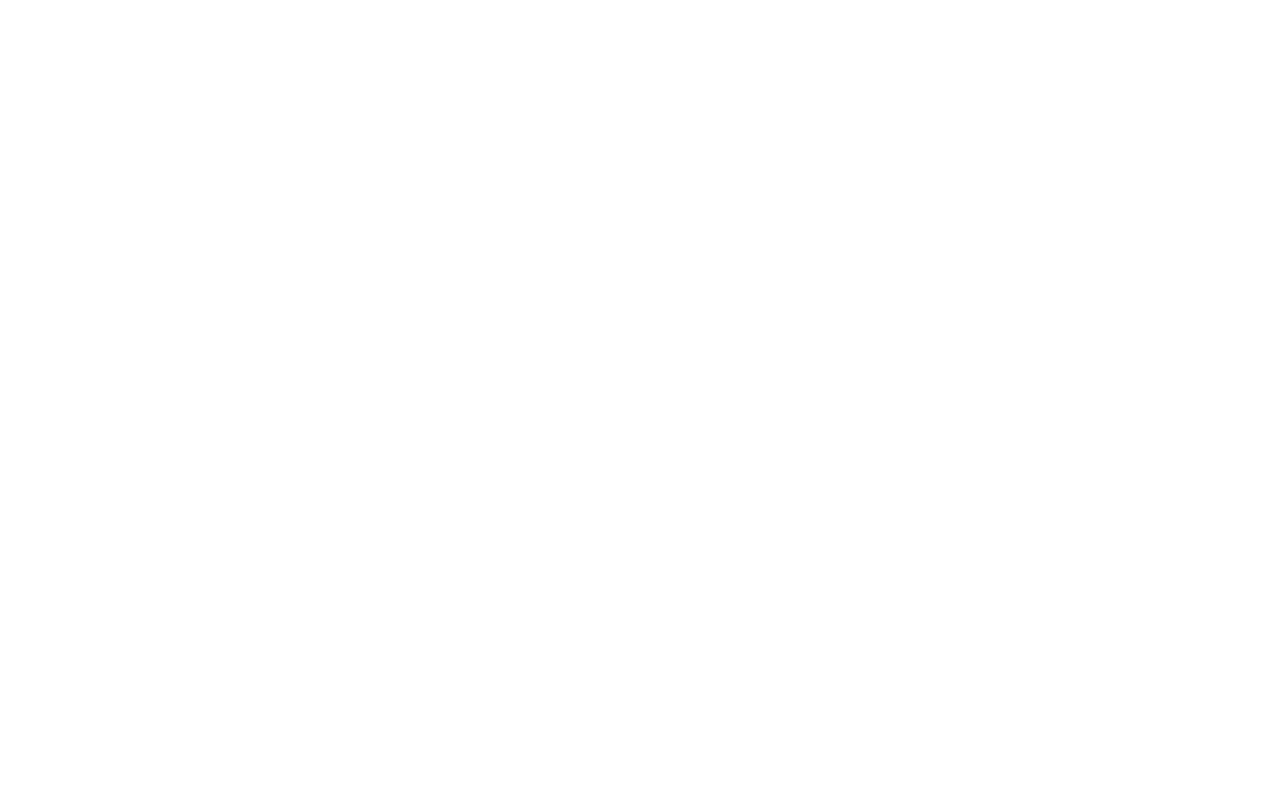
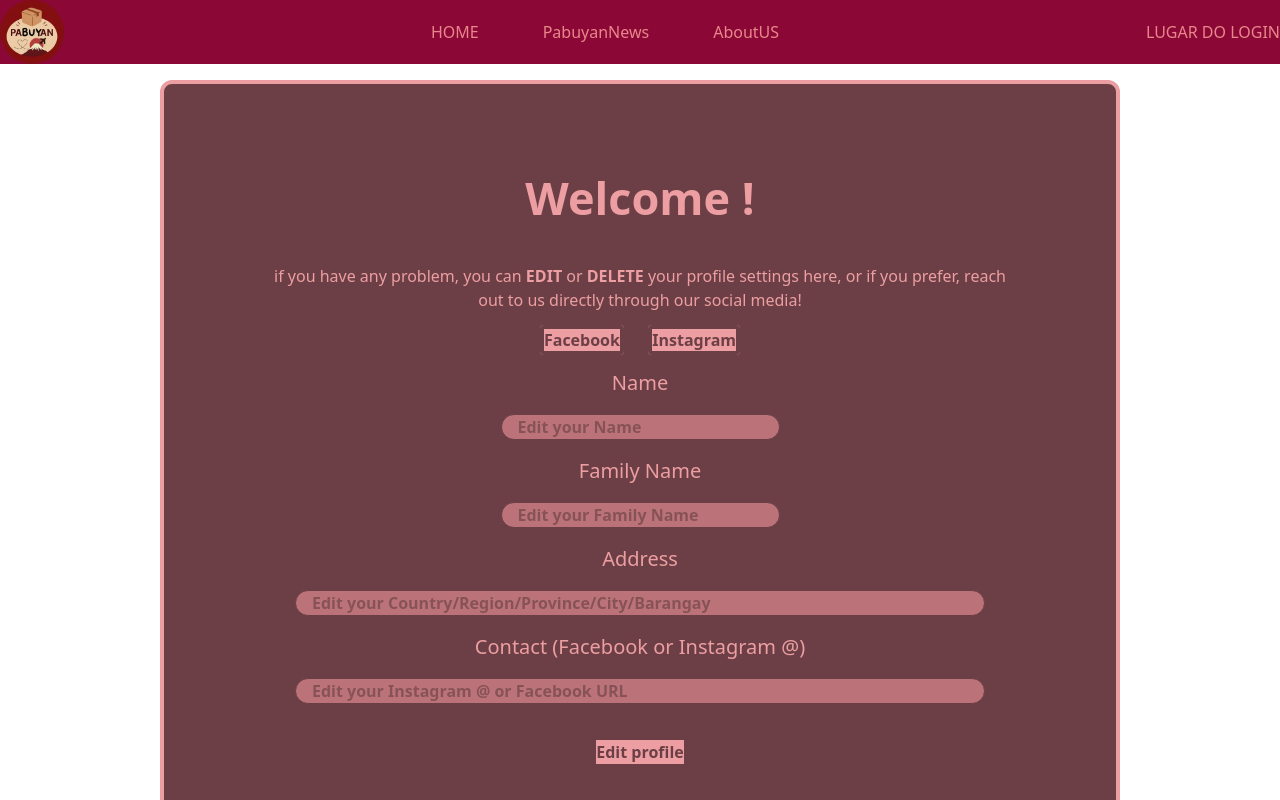
Before and after one commit to wattakeshi/Japan-paBUYan, a React (Vite) app: page /Profile in a window 1280 px wide. Before the commit this address had no page. Shown: the top 800 px of the page. Built offline with nearby package versions, Linux system fonts and the light colour scheme; no server answers; sample sign-in values are in the browser's storage.

Commit message:
add: ProfileEdit/ ProfileDelete

```diff
--- a/src/App.jsx
+++ b/src/App.jsx
@@ -6,6 +6,7 @@
 import AboutUS from './Pages/AboutUS.jsx'
 import SignUP from './Pages/SignUP.jsx'
 import PrivateRoute from './Components/PrivateRoute.jsx'
+import Profile from "./Pages/Profile.jsx"
 
 function App() {
 
@@ -21,6 +22,8 @@
         <PabuyanNews/></PrivateRoute>} />
       <Route path="/AboutUS" element={<PrivateRoute>
         <AboutUS/></PrivateRoute>}/>
+      <Route path="/Profile" element={<PrivateRoute>
+        <Profile/></PrivateRoute>} />
     </Routes>
     </BrowserRouter>
   )
--- a/src/Components/ClientForm.jsx
+++ b/src/Components/ClientForm.jsx
@@ -34,7 +34,7 @@
         const resJSON = await res.json();
 
         if(res.ok){
-         localStorage.setItem("pabuyan_user_id", resJSON.data.id);
+         localStorage.setItem("pabuyan_user_id", resJSON.data.documentId);
          localStorage.setItem("pabuyan_user_name", name);
          navigate("/");
         }else{
--- a/src/Pages/Profile.jsx
+++ b/src/Pages/Profile.jsx
@@ -0,0 +1,151 @@
+import React, { useState, useEffect } from 'react'
+import NavBar from '../Components/Layout/NavBar'
+import Footer from '../Components/Layout/Footer'
+import { useNavigate } from 'react-router'
+
+const Profile = () => {
+    const [costumerData, setCostumerData] = useState({
+    name: "",
+    familyName: "",
+    address: "",
+    contact: "",});
+    const navigate = useNavigate();
+
+        const [loading, setLoading] = useState(true)
+        const [isUpdating, setIsUpdating] = useState(false);
+
+        useEffect(() => {
+            const ID = localStorage.getItem("pabuyan_user_id")
+            const costumerURL = `https://pabuyanbackend.onrender.com/api/costumers/${ID}`
+
+            const fetchCostumers = async () => {
+                 try{
+                const res = await fetch(costumerURL)
+                const result = await res.json()
+               if ( result.data) {
+                        setCostumerData(result.data);}
+            }finally{
+              setLoading(false)
+            }
+
+
+            }
+
+          fetchCostumers();
+        },[])
+
+        if(loading){
+          return <p>Loading...</p>
+        }
+
+
+        const handeEditProfile = async (e) =>{
+            e.preventDefault()
+            setIsUpdating(true);
+            const editedData = {
+            name: costumerData.name,
+            familyName: costumerData.familyName,
+            address: costumerData.address,
+            contact: costumerData.contact,
+            }
+            const ID = localStorage.getItem("pabuyan_user_id")
+            const costumerURL = `https://pabuyanbackend.onrender.com/api/costumers/${ID}`
+
+            try{
+                const res = await fetch(costumerURL,{
+                    method: "PUT",
+                    headers: {"Content-Type":"application/json"},
+                    body: JSON.stringify({data: editedData})
+                });
+                if(res.ok){
+                    alert("Profile Updated")
+                }} catch (error) {
+      console.error("Error:", error);
+    } finally {
+      setIsUpdating(false);
+            }     }
+
+
+            const handleDeleteAccount = async () => {
+    const confirmDelete = window.confirm("Are you sure you want to delete your account? This action cannot be undone.");
+
+    if (confirmDelete) {
+        const ID = localStorage.getItem("pabuyan_user_id");
+        const costumerURL = `https://pabuyanbackend.onrender.com/api/costumers/${ID}`;
+
+        try {
+            const res = await fetch(costumerURL, {
+                method: "DELETE",
+            });
+
+            if (res.ok) {
+                alert("Account deleted successfully.");
+                localStorage.clear(); // Limpa os dados para não sobrar rastro
+                navigate('/'); // Manda para a Home
+            }
+        } catch (error) {
+            console.error("Error deleting account:", error);
+        }
+    }
+};
+
+  return (
+    <div>
+      <NavBar />
+          <div className='min-h-screen w-full bg-[url("/sakurabg.png")] bg-[length:400px]'>
+{/* Editar seu profile */}
+  <div className='border-4 rounded-xl m-4 border-cor5 px-4 mx-4 md:w-3/4 md:mx-auto py-12 bg-cor2 opacity-80'>
+       <h1 className='py-8 w-3/4 mx-auto font-bold text-cor5 text-center text-[45px]'> Welcome {costumerData.name}!</h1>
+
+      <p className='pb-4 w-4/5 mx-auto text-cor5 text-center text-[16px]'> if you have any problem, you can <strong>EDIT</strong> or <strong>DELETE</strong> your profile settings here, or if you prefer,
+            reach out to us directly through our social media!</p>
+
+           <form onSubmit={handeEditProfile}>
+             <div className='mx-auto text-center'>
+                <a href="https://www.facebook.com/japanpabuyan" target="_blank"
+               className='text-cor2 font-bold hover:text-cor4 transition-colors '>
+               <span className='text-center rounded-sm border-4 bg-cor5'>Facebook</span>
+            </a>
+               <span className='text-cor2'>   / /   </span>
+                <a href="https://www.instagram.com/japanpabuyan" target="_blank"
+               className='text-cor2 font-bold hover:text-cor4 transition-colors '>
+               <span className='text-center rounded-sm border-4 bg-cor5'>Instagram</span>
+            </a>
+              </div>
+
+              <p className='pt-4 pb-4 w-4/5 mx-auto text-cor5 text-center text-[20px]'>Name</p>
+               <input type="text" placeholder='Edit your Name'  value={costumerData.name} onChange={((e)=> setCostumerData({...costumerData, name:e.target.value}))}
+                 className='px-4 font-bold text-cor1 bg-cor4 border rounded-full mx-auto block border-cor2 justify-center'/>
+
+                <p className='py-4 w-4/5 mx-auto text-cor5 text-center text-[20px]'>Family Name</p>
+                <input type="text" placeholder='Edit your Family Name'  value={costumerData.familyName} onChange={((e)=> setCostumerData({...costumerData, familyName:e.target.value}))}
+                className='px-4 font-bold text-cor1 bg-cor4 border rounded-full mx-auto block border-cor2' />
+
+                <p className='py-4 w-4/5 mx-auto text-cor5 text-center text-[20px]'>Address</p>
+                <input type="text" placeholder='Edit your Country/Region/Province/City/Barangay' required value={costumerData.address} onChange={((e)=> setCostumerData({...costumerData, address:e.target.value}))}
+  minLength={15}
+                className='px-4 w-3/4 font-bold text-cor1 bg-cor4 border rounded-full mx-auto block border-cor2' />
+
+                <p className='py-4 w-4/5 mx-auto text-cor5 text-center text-[20px]'>Contact (Facebook or Instagram @)</p>
+                <input type="text" placeholder='Edit your Instagram @ or Facebook URL'  value={costumerData.contact} onChange={((e)=> setCostumerData({...costumerData, contact:e.target.value}))}
+                className=' px-4 w-3/4 font-bold text-cor1 bg-cor4 border rounded-full mx-auto block border-cor2'/>
+
+                <input type="submit" value="Edit profile" className=' mt-8 mx-auto block font-bold text-cor2 border-cor2 border-4 bg-cor5 hover:text-cor4 transition-colors hover:border-4 hover:border-cor4 '
+                />
+           </form>
+
+              </div>
+              <div>
+                <button onClick={handleDeleteAccount} className="px-8 py-2  bg-cor5 text-white font-bold rounded-full hover:bg-red-800 transition-all"> DELETE PROFILE </button>
+              </div>
+
+
+{/* LOGOUT */}
+</div>
+      <Footer />
+
+    </div>
+  )
+}
+
+export default Profile
```
